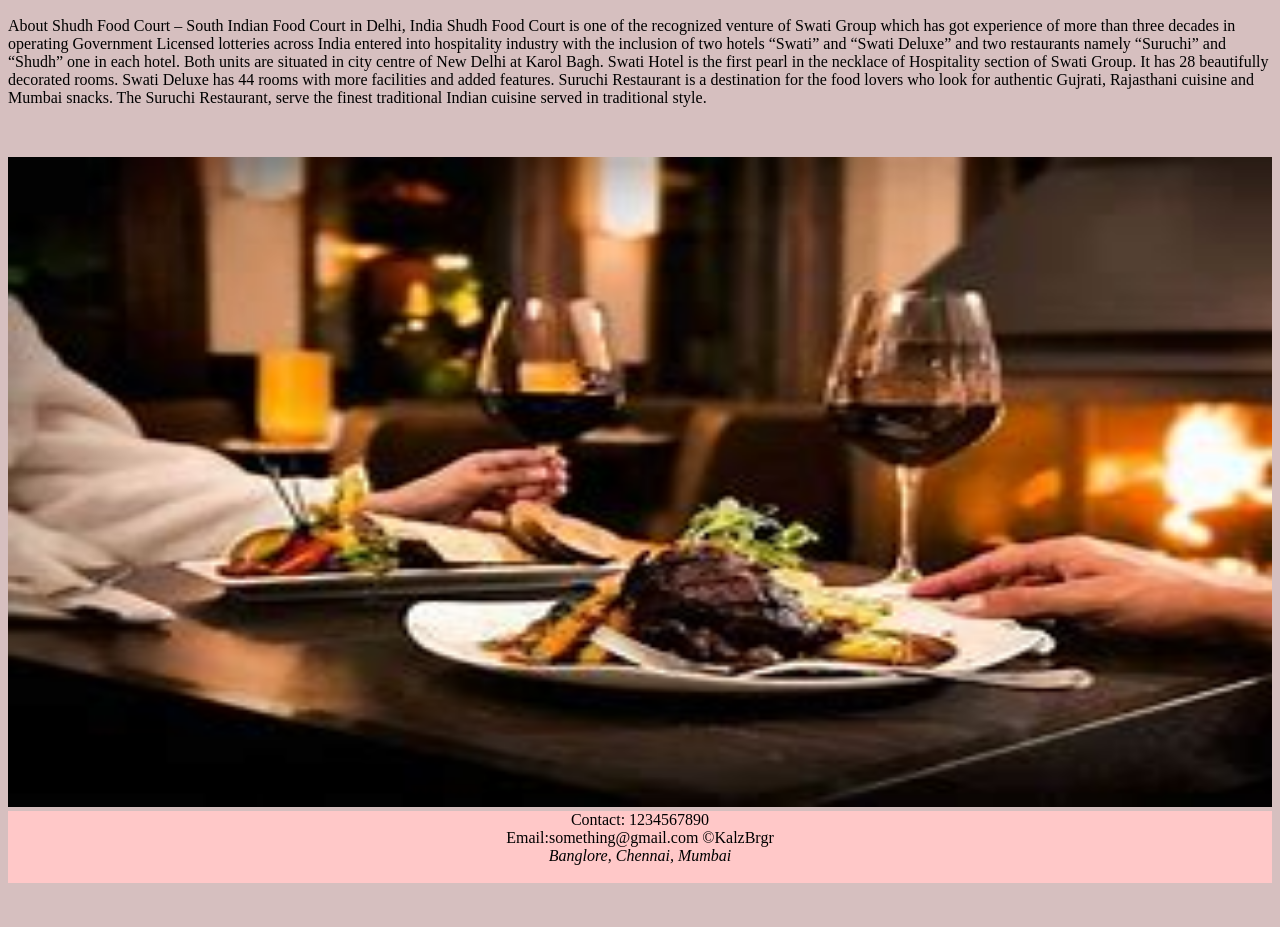
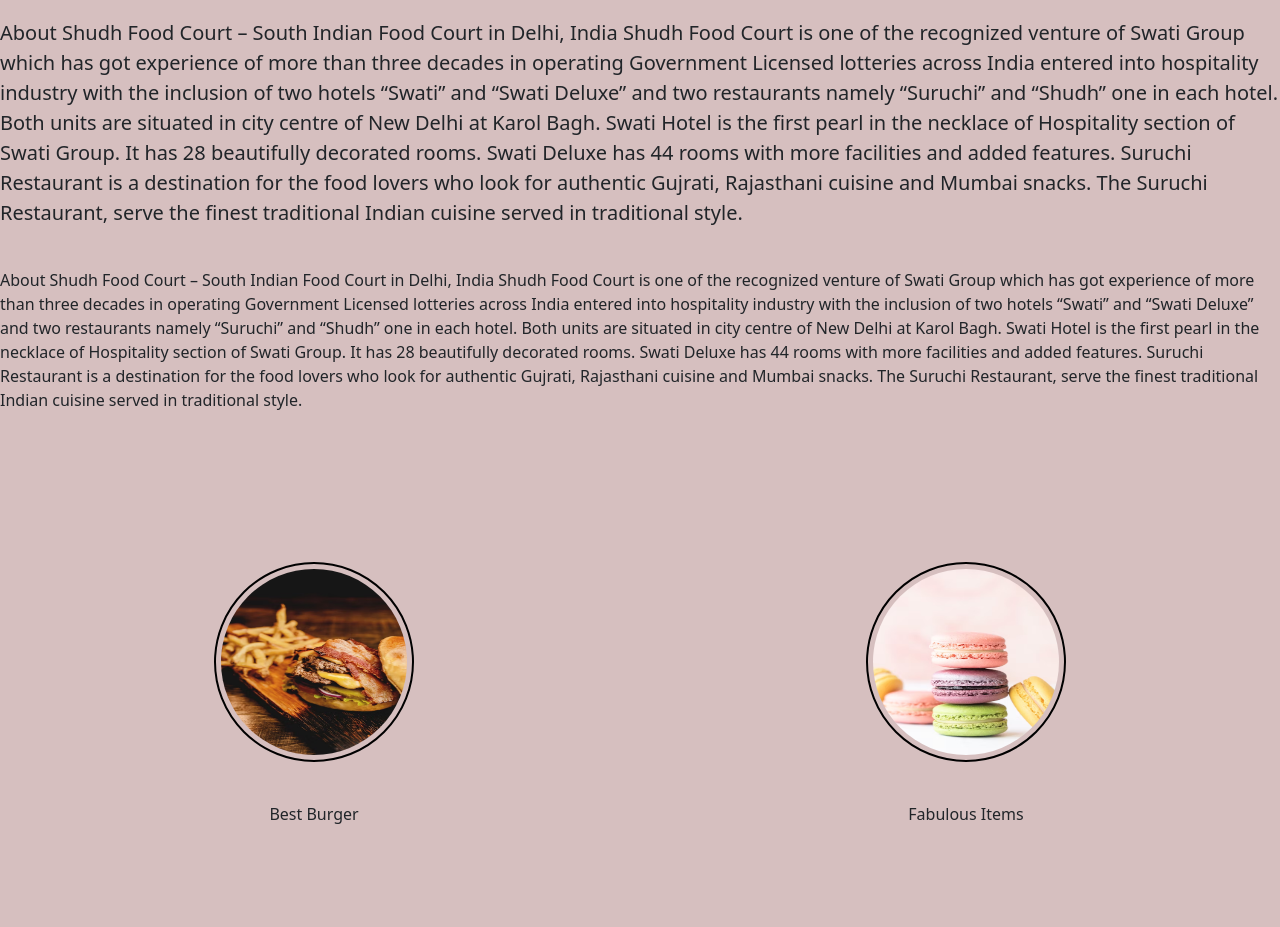
Before and after one commit to vini-1155/Front-end, a plain HTML site: page about.html in a window 1280 px wide. Shown: the part 108-1035 px from the top of the page. Before the commit the page ends 999 px from the top, so only its background shows below. Drawn offline with nearby package versions, Linux system fonts and the light colour scheme.

Commit message:
Add files via upload
Bootstrap

```diff
--- a/about.html
+++ b/about.html
@@ -5,16 +5,14 @@
     <meta charset="UTF-8">
     <meta name="viewport" content="width=device-width, initial-scale=1.0">
     <title>Document</title>
+    <link href="https://cdn.jsdelivr.net/npm/bootstrap@5.3.3/dist/css/bootstrap.min.css" rel="stylesheet"
+    integrity="sha384-QWTKZyjpPEjISv5WaRU9OFeRpok6YctnYmDr5pNlyT2bRjXh0JMhjY6hW+ALEwIH" crossorigin="anonymous">
     <style>
-        p{
-            font-size:50px;
-            color: aliceblue;
-        }
         body{
             background: #d6bfbf;
         }
         span{
-            font-size: 3rem;
+            font-size: 4.5rem;
             margin: 0%;
         }
         h2{
@@ -24,23 +22,32 @@
             padding: 0;
             margin: 0;
         }
+        footer{
+            margin-top: 200px;
+            background: #ffc8c8;
+        }
         img{
-            width: 100%;
-            height: 650px;
+            height: 200px;
+            width: 200px;
+            border-radius: 100%;
+            border: 2px solid black;
+            padding: 5px;
         }
-        footer{
-            background: #ffc8c8;
-
+        .testominial{
+            margin-top: 150px;
+        }
+        p{
+            margin-top: 40px;
         }
     </style>
 </head>
 
 <body>
-    <p>
     <center>
-            <h2>About KALZ<span>B</span>RGR</h2>
+        <h2 class="display-5">About KALZ<span>B</span>RGR</h2>
+
     </center>
-
+    <p class="lead">
         About Shudh Food Court – South Indian Food Court in Delhi, India
         Shudh Food Court is one of the recognized venture of Swati Group which has got experience of more than three decades
         in operating Government Licensed lotteries across India entered into hospitality industry with the inclusion of two
@@ -51,7 +58,33 @@
         Swati Deluxe has 44 rooms with more facilities and added features.
         Suruchi Restaurant is a destination for the food lovers who look for authentic Gujrati, Rajasthani cuisine and
         Mumbai snacks. The Suruchi Restaurant, serve the finest traditional Indian cuisine served in traditional style.</p>
-        <img src="img4.png" alt="" srcset="">
+        <p> About Shudh Food Court – South Indian Food Court in Delhi, India
+            Shudh Food Court is one of the recognized venture of Swati Group which has got experience of more than three decades
+            in operating Government Licensed lotteries across India entered into hospitality industry with the inclusion of two
+            hotels “Swati” and “Swati Deluxe” and two restaurants namely “Suruchi” and “Shudh” one in each hotel. Both units are
+            situated in city centre of New Delhi at Karol Bagh.
+            Swati Hotel is the first pearl in the necklace of Hospitality section of Swati Group. It has 28 beautifully
+            decorated rooms.
+            Swati Deluxe has 44 rooms with more facilities and added features.
+            Suruchi Restaurant is a destination for the food lovers who look for authentic Gujrati, Rajasthani cuisine and
+            Mumbai snacks. The Suruchi Restaurant, serve the finest traditional Indian cuisine served in traditional style.</p>
+        <center>
+        <div class="testominial">
+            <div class="row">
+                    <div class="bur col-6">
+                        <img src="bur3.png" alt="">
+                        <div class="caption">
+                            <p>Best Burger</p>
+                        </div>
+                    </div>
+                    <div class=" bur col-6">
+                        <img src="bur2.png" alt="">
+                        <div class="caption">
+                            <p>Fabulous Items </p>
+                        </div>
+                    </div>
+                </div>
+            </div>
             <footer >
                 <center>
                     Contact: 1234567890 <br>
@@ -62,6 +95,7 @@
                 </center>
             </footer>
 
+        </center>
         </body>
 
         </html>
--- a/form.css
+++ b/form.css
@@ -51,3 +51,17 @@ img{
     border: 2px solid black;
     padding: 5px;
 }
+
+.testominial{
+    margin-top: 90px;
+}
+
+.list-group{
+    margin-top: 90px;
+}
+
+#header{
+    margin: 30px;
+    font-size: 4rem;
+    font-family: Verdana, Geneva, Tahoma, sans-serif;
+}
```
Also changed, not shown: form.html (+7 -7 lines), index.html (+3 -2 lines). Lines whose indentation alone changed are shown as unchanged.
